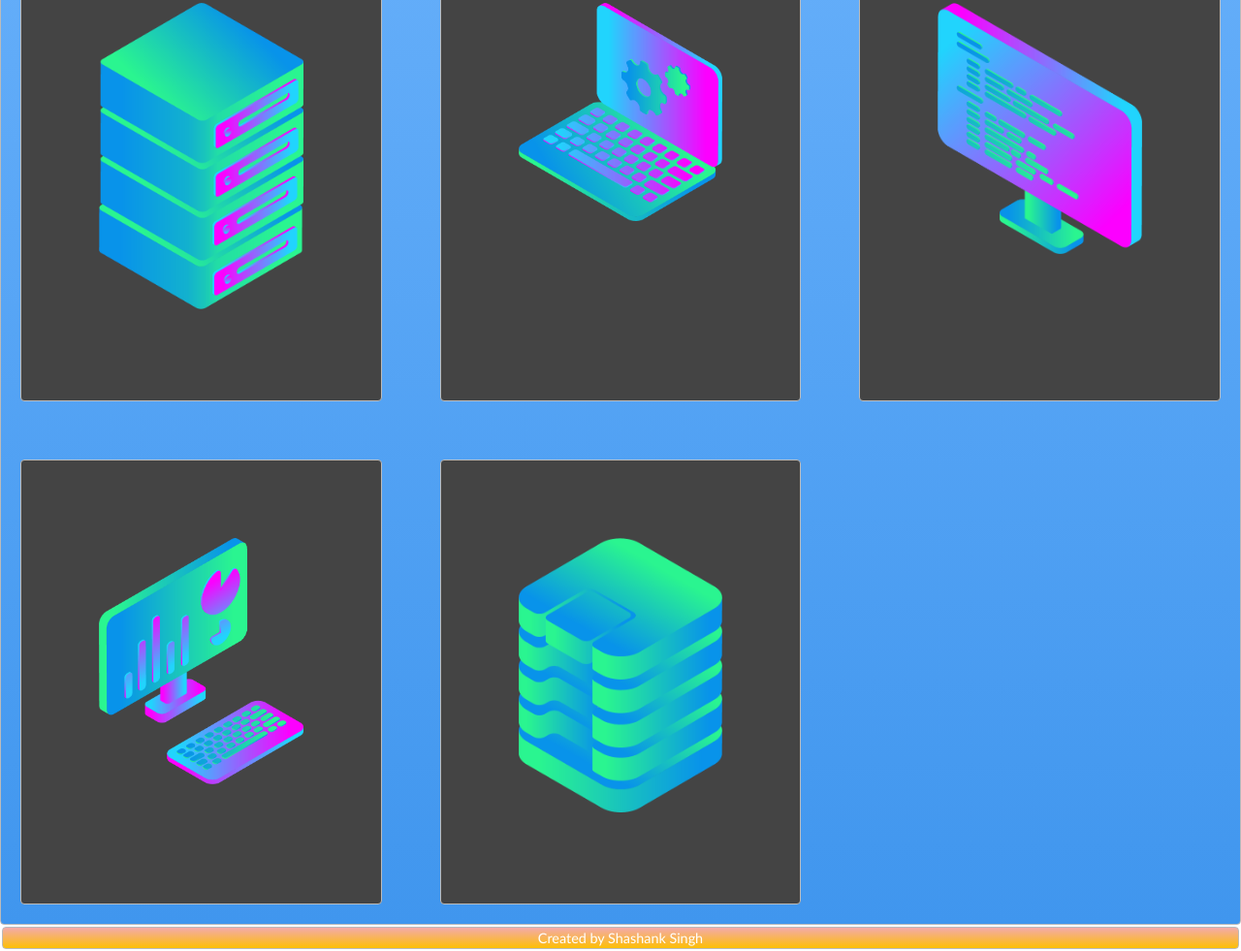
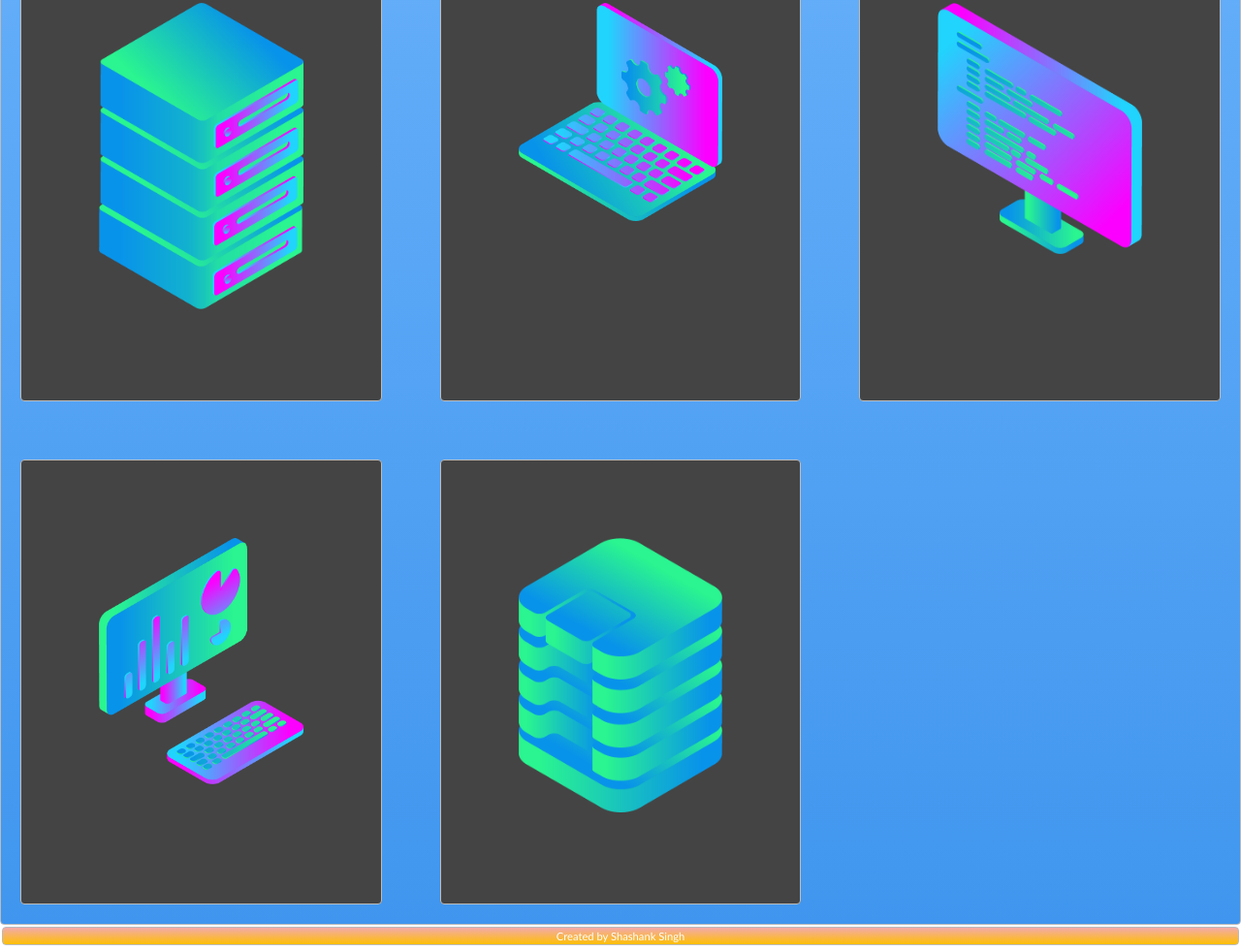
Before and after one commit to shashankcic/shashankcic.github.io, a plain HTML site: page creations/index.html in a window 1280 px wide. Shown: the part 1039-2020 px from the top of the page at 97% size. Drawn offline with Linux system fonts and the light colour scheme.

Commit message:
Update style.css

```diff
--- a/creations/style.css
+++ b/creations/style.css
@@ -156,5 +156,5 @@ footer{
 .foot{
     margin: 2px;
     padding: 2px;
-    font-size: 0.9rem;
+    font-size: 0.7em;
 }
```
